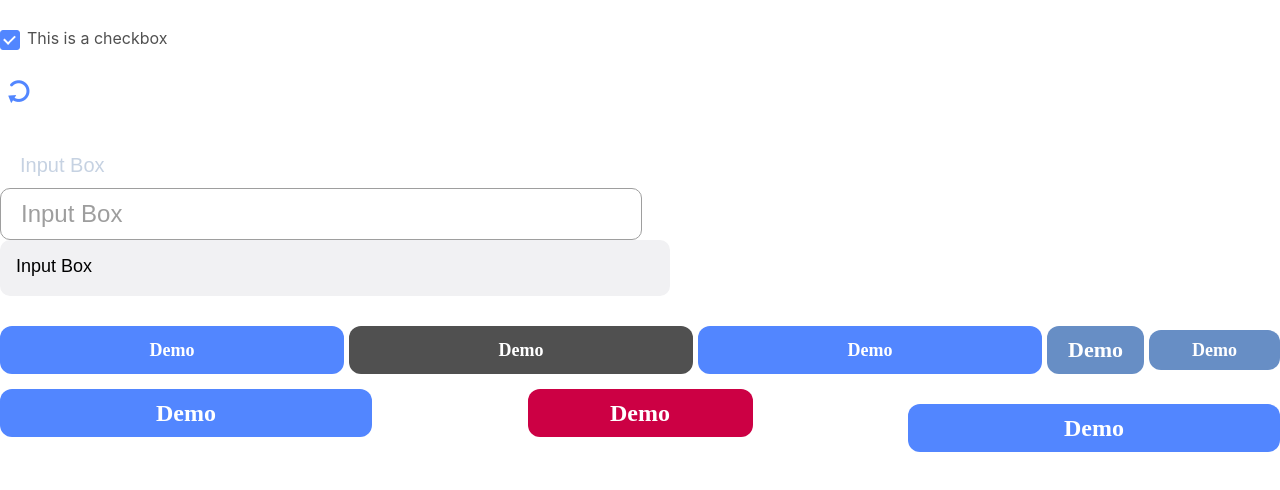
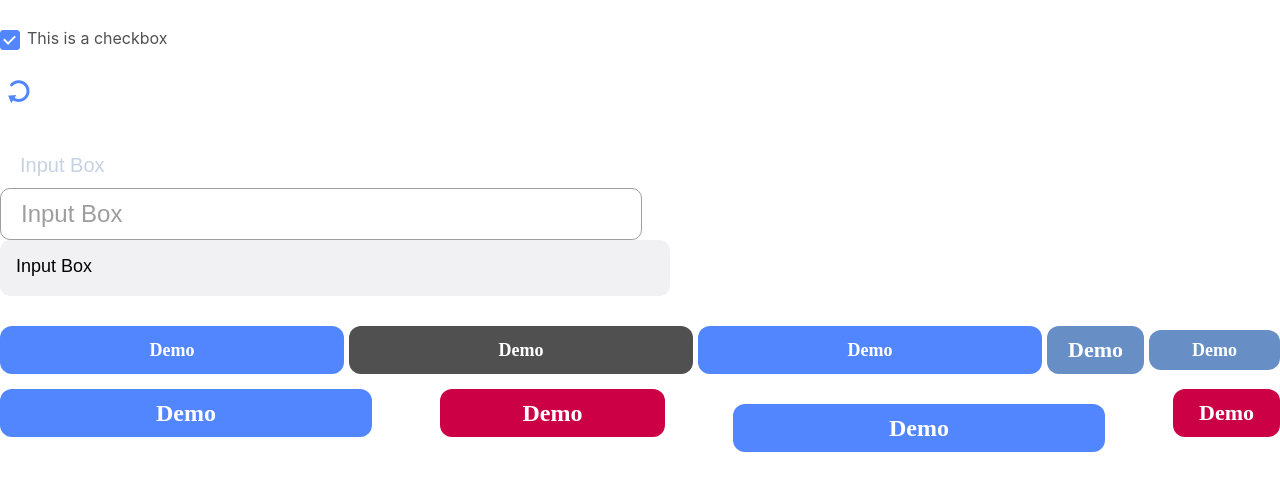
Before and after one commit to kishan1219/GovSearch, a React (Create React App) app: page /style-guide in a window 1280 px wide. Shown: the top 490 px of the page. Built offline with nearby package versions, Linux system fonts and the light colour scheme.

Commit message:
new commit

```diff
--- a/src/components/shared/button/button.module.scss
+++ b/src/components/shared/button/button.module.scss
@@ -30,6 +30,14 @@
     }
     &.sm02 {
         max-width: 100%;
+        min-width: 107px;
+        font-size: $font-xxl;
+        border-radius: 12px;
+        font-weight: 700;
+    }
+
+    &.sm03 {
+        max-width: 100%;
         min-width: 111px;
         font-size: $font-xxxl;
         border-radius: 12px;
@@ -61,6 +69,7 @@
         font-weight: 700;
     }
 
+
     &.lg {
         max-width: 100%;
         min-width: 344px;
@@ -75,6 +84,13 @@
         border-radius: 12px;
         font-weight: 700;
     }
+    &.lg02{
+        max-width: 100%;
+        min-width: 408px;
+        font-size: $font-xxxl;
+        border-radius: 12px;
+        font-weight: 700;
+    }
 
 
 
@@ -82,7 +98,7 @@
 
 
     &.solidPrimary {
-      color: $white;
+        color: $white;
         background: $primary;
     }
 
@@ -97,7 +113,7 @@
     }
     &.dangerPrimary{
         color:$white;
-       background:$red;
+        background:$red;
     }
 
     &.default {
--- a/src/pages/styleguide/styleguide.js
+++ b/src/pages/styleguide/styleguide.js
@@ -25,6 +25,7 @@ const Styleguide = () => {
                 <Button size={"lg01"} variant={"solidPrimary"}>Demo</Button>
                 <Button size={"md02"} variant={"dangerPrimary"}>Demo</Button>
                 <Button btnClass={styles.checboxMain} size={"lg01"} variant={"solidPrimary"}>Demo</Button>
+                <Button size={"sm02"} variant={"dangerPrimary"}>Demo</Button>
             </div>
 
         </div>
```
